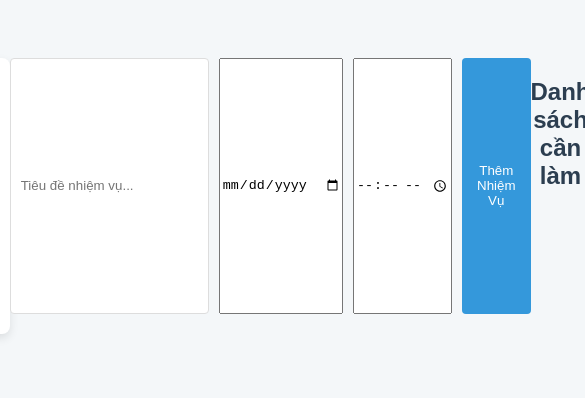
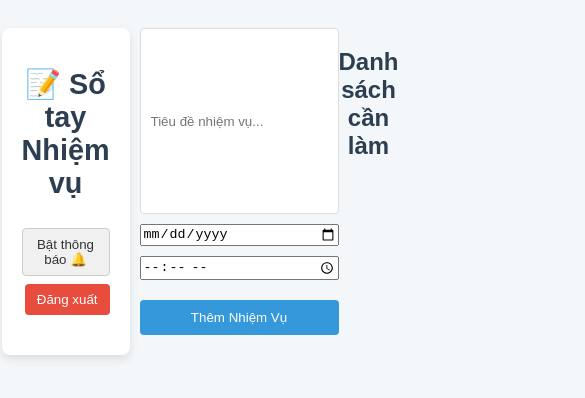
Before and after one commit to VuongNhatVN/Website-quan-li-hoc-tap, a website: page public/index.html in a window 390 px wide. Shown: the whole page, 585 px wide, since content can reach past the window. Drawn offline with Linux system fonts and the light colour scheme; no server answers; sample sign-in values are in the browser's storage.

Commit message:
Feature: Implement responsive design for all screen sizes

```diff
--- a/public/style.css
+++ b/public/style.css
@@ -147,3 +147,54 @@ h1, h2 {
   color: #34495e;
   margin-right: 15px; /* Tạo khoảng cách với nút bên cạnh */
 }
+@media (max-width: 768px) {
+
+  body {
+    padding-top: 20px; /* Giảm khoảng cách đệm ở trên cùng */
+  }
+
+  .app-container {
+    padding: 20px; /* Giảm khoảng cách đệm bên trong container */
+    margin: 0 10px; /* Thêm một chút lề ngang để không bị dính sát cạnh */
+  }
+
+  /* Thay đổi bố cục của form thêm nhiệm vụ */
+  .task-form {
+    flex-direction: column; /* Xếp các ô nhập liệu theo chiều dọc */
+    align-items: stretch; /* Kéo dài các ô cho bằng nhau */
+  }
+
+  .task-form button {
+    margin-top: 10px; /* Thêm khoảng cách cho nút bấm */
+  }
+
+  /* Điều chỉnh bố cục của các nút ở header */
+  .header-buttons {
+    flex-direction: column; /* Xếp theo chiều dọc */
+    align-items: flex-end; /* Căn lề về bên phải */
+    gap: 8px;
+  }
+
+  .user-greeting {
+    margin-right: 0; /* Bỏ lề phải của lời chào */
+  }
+}
+
+/* Áp dụng cho màn hình có chiều rộng tối đa là 480px (điện thoại di động) */
+@media (max-width: 480px) {
+  h1 {
+    font-size: 1.8em; /* Giảm cỡ chữ tiêu đề chính */
+  }
+
+  .task-item {
+    flex-direction: column; /* Xếp nội dung nhiệm vụ theo chiều dọc */
+    align-items: flex-start; /* Căn lề về bên trái */
+    gap: 10px;
+  }
+
+  .task-actions button {
+    padding: 8px 12px; /* Tăng kích thước nút bấm cho dễ nhấn hơn */
+    margin-left: 0;
+    margin-right: 10px; /* Tạo khoảng cách giữa các nút */
+  }
+}
```
